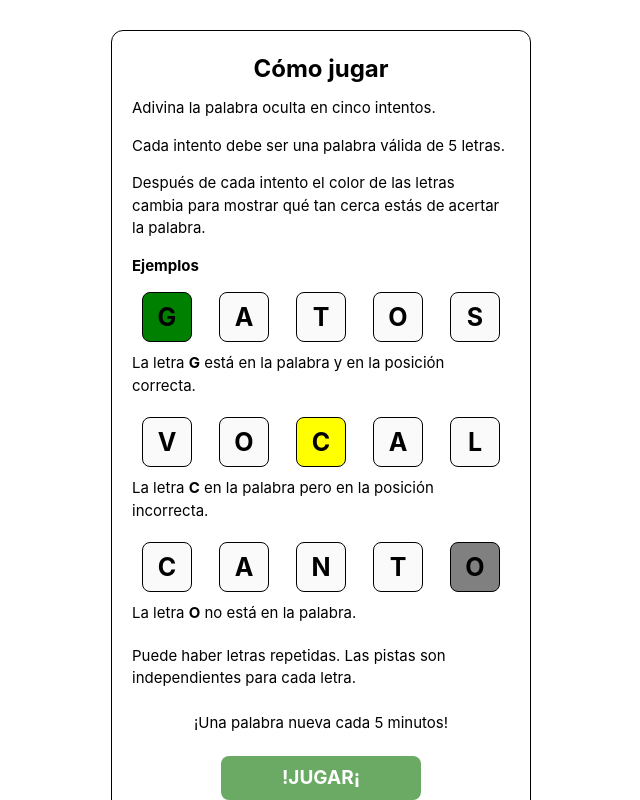
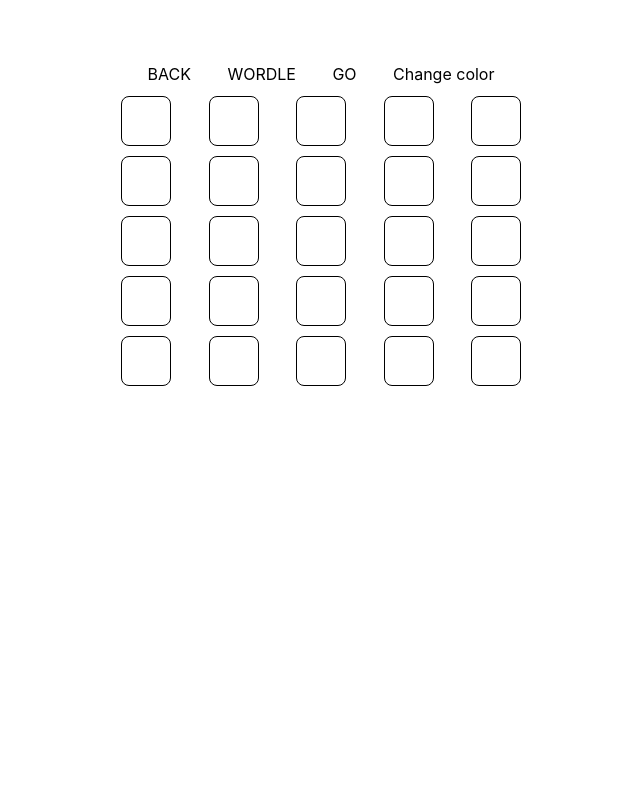
Before and after one commit to danilodejesus/dd3-worlde, a React (Create React App) app: page / in a window 1280 px wide. Both pictures are taken after a click on the button "!JUGAR¡". Shown: the top 800 px of the page, without its empty margins (319-959 px from the left). Built offline with nearby package versions, Linux system fonts and the light colour scheme.

Commit message:
add first logic

```diff
--- a/package.json
+++ b/package.json
@@ -1,4 +1,5 @@
 {
+  "proxy": "http://localhost:3000",
   "name": "dd3",
   "version": "0.1.0",
   "private": true,
@@ -10,8 +11,10 @@
     "@types/node": "^16.18.38",
     "@types/react": "^18.2.15",
     "@types/react-dom": "^18.2.7",
+    "axios": "^1.4.0",
     "react": "^18.2.0",
     "react-dom": "^18.2.0",
+    "react-hook-form": "^7.45.1",
     "react-scripts": "5.0.1",
     "typescript": "^4.9.5",
     "web-vitals": "^2.1.4"
--- a/src/App.tsx
+++ b/src/App.tsx
@@ -1,16 +1,55 @@
+import { useEffect, useState } from 'react';
 import './App.css';
 import './index.css';
+import { useForm } from "react-hook-form";
 
 function App() {
-  const letra0 = 'G'
-  const letra1 = 'C'
-  const letra2 = 'O'
+  const firstSession: boolean = true;
+
+  const words = ['holas', 'redes', 'perro', 'loros', 'toros'];
+
+  const [wordSelected, setWordSelected] = useState('');
+
+  const [instructions, setInstructions] = useState(true);
+  const [pageTwo, setPageTwo] = useState(false);
+  const [modalComponent, setmodalComponent] = useState(false);
+  const [word, setWords] = useState([{}]);
+
+  const letra0: String = 'G'
+  const letra1: String = 'C'
+  const letra2: String = 'O'
 
   const errorMessage = false;
+
+  const { register, handleSubmit, watch, formState: { errors } } = useForm();
+  const onSubmit = (data: any) => {
+    const wordForm = data.first + data.second + data.third + data.four + data.five;
+    // const wordFormMayus = wordForm.toUpperCase();
+    // console.log(wordSelected, wordFormMayus);
+    // console.log('comparation: ', wordSelected === wordFormMayus)
+  };
+
+  useEffect(() => {
+    setWords(words);
+    const wordSelected = words[(Math.floor(Math.random() * words.length))];
+    console.log(wordSelected);
+    setWordSelected(wordSelected.toUpperCase());
+  }, []);
+
+  const play = () => {
+    setInstructions(false);
+    setPageTwo(true);
+  }
+
+  const handleChange = (event: any) => {
+    const word = event.target.value += event.target.value
+    console.log(word)
+  }
 
   return (
     <div className="App container">
 
+      {instructions && (
         <div className="instructions">
           <h2>Cómo jugar</h2>
           <p>Adivina la palabra oculta en cinco intentos.</p>
@@ -56,11 +95,11 @@ function App() {
 
           <p className='flex text-3xl items-center flex-col'>¡Una palabra nueva cada 5 minutos!</p>
 
-        <button className='button-primary flex items-center flex-col'>!JUGAR¡</button>
+          <button onClick={play} className='button-primary flex items-center flex-col'>!JUGAR¡</button>
         </div>
+      )}
 
-      <hr className='mt-8' />
-
+      {pageTwo && (
         <div className="wordle mt-4 pt-8">
           <div className="wordtle-title flex justify-evenly">
             <button className="go-instructions">BACK</button>
@@ -69,8 +108,14 @@ function App() {
             <button>Change color</button>
           </div>
 
-
           <div className='words'>
+            <div className='word'>
+              <input type='text' maxLength={1} onChange={handleChange} />
+              <input type='text' maxLength={1} onChange={handleChange} />
+              <input type='text' maxLength={1} onChange={handleChange} />
+              <input type='text' maxLength={1} onChange={handleChange} />
+              <input type='text' maxLength={1} onChange={handleChange} />
+            </div>
             <div className='word'>
               <input type='text' name='first' maxLength={1} />
               <input type='text' name='second' maxLength={1} />
@@ -78,15 +123,6 @@ function App() {
               <input type='text' name='four' maxLength={1} />
               <input type='text' name='five' maxLength={1} />
             </div>
-          {
-            errorMessage && (
-              <>
-                <p>La letra <strong>{letra0}</strong> está en la palabra y en la posción correcta.</p>
-                <p>La letra <strong>{letra1}</strong> en la palabra pero en la posición incorrecta.</p>
-                <p>La letra <strong>{letra2}</strong> no está en la palabra.</p>
-              </>
-            )
-          }
             <div className='word'>
               <input type='text' name='first' maxLength={1} />
               <input type='text' name='second' maxLength={1} />
@@ -94,15 +130,6 @@ function App() {
               <input type='text' name='four' maxLength={1} />
               <input type='text' name='five' maxLength={1} />
             </div>
-          {
-            errorMessage && (
-              <>
-                <p>La letra <strong>{letra0}</strong> está en la palabra y en la posción correcta.</p>
-                <p>La letra <strong>{letra1}</strong> en la palabra pero en la posición incorrecta.</p>
-                <p>La letra <strong>{letra2}</strong> no está en la palabra.</p>
-              </>
-            )
-          }
             <div className='word'>
               <input type='text' name='first' maxLength={1} />
               <input type='text' name='second' maxLength={1} />
@@ -110,15 +137,6 @@ function App() {
               <input type='text' name='four' maxLength={1} />
               <input type='text' name='five' maxLength={1} />
             </div>
-          {
-            errorMessage && (
-              <>
-                <p>La letra <strong>{letra0}</strong> está en la palabra y en la posción correcta.</p>
-                <p>La letra <strong>{letra1}</strong> en la palabra pero en la posición incorrecta.</p>
-                <p>La letra <strong>{letra2}</strong> no está en la palabra.</p>
-              </>
-            )
-          }
             <div className='word'>
               <input type='text' name='first' maxLength={1} />
               <input type='text' name='second' maxLength={1} />
@@ -126,35 +144,11 @@ function App() {
               <input type='text' name='four' maxLength={1} />
               <input type='text' name='five' maxLength={1} />
             </div>
-          {
-            errorMessage && (
-              <>
-                <p>La letra <strong>{letra0}</strong> está en la palabra y en la posción correcta.</p>
-                <p>La letra <strong>{letra1}</strong> en la palabra pero en la posición incorrecta.</p>
-                <p>La letra <strong>{letra2}</strong> no está en la palabra.</p>
-              </>
-            )
-          }
-          <div className='word'>
-            <input type='text' name='first' maxLength={1} />
-            <input type='text' name='second' maxLength={1} />
-            <input type='text' name='third' maxLength={1} />
-            <input type='text' name='four' maxLength={1} />
-            <input type='text' name='five' maxLength={1} />
-          </div>
-          {
-            errorMessage && (
-              <>
-                <p>La letra <strong>{letra0}</strong> está en la palabra y en la posción correcta.</p>
-                <p>La letra <strong>{letra1}</strong> en la palabra pero en la posición incorrecta.</p>
-                <p>La letra <strong>{letra2}</strong> no está en la palabra.</p>
-              </>
-            )
-          }
           </div>
         </div>
+      )}
 
-      {true && (
+      {modalComponent && (
         <>
           <div className="results">
             <h3 className='mb-6 font-bold'>Estadísticas</h3>
@@ -167,6 +161,7 @@ function App() {
                 <strong>2</strong>
                 Victorias
               </p>
+              <p>learn react</p>
             </div>
             {true && (
               <>
```
Also changed, not shown: words.txt (added), 2 other files (tests, documents, lock files or other folders). Lines whose indentation alone changed are shown as unchanged.
